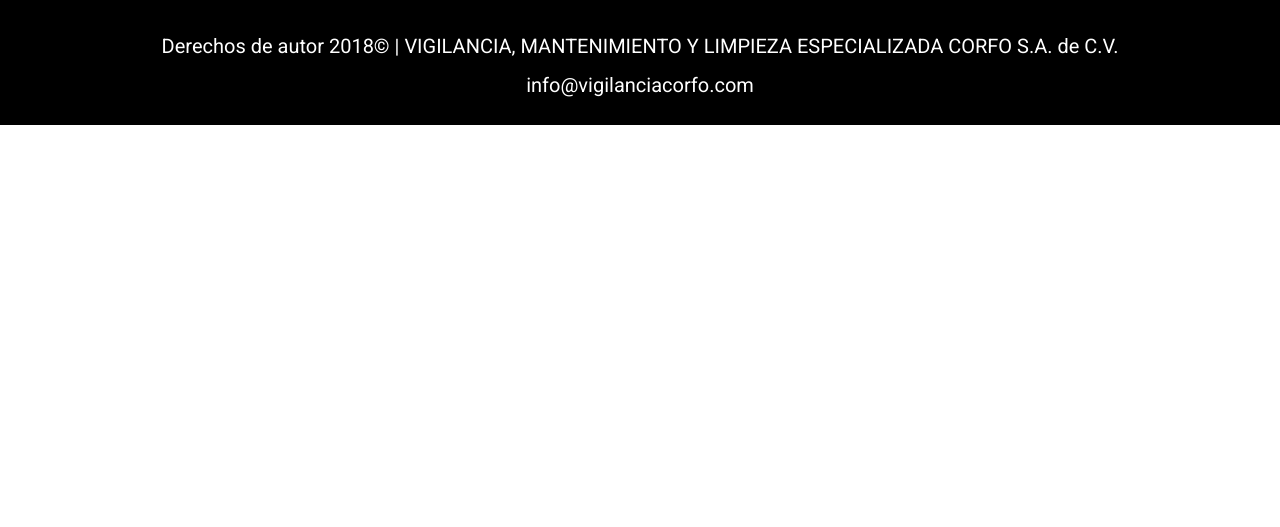
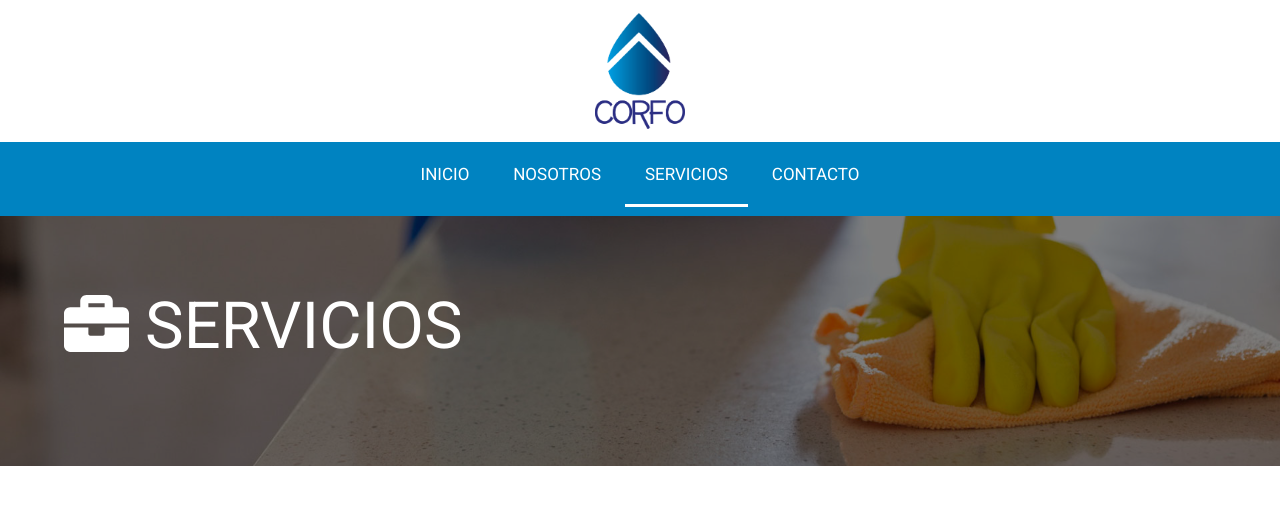
Before and after one commit to esteban1234/corfo, a PHP site: page /vistas/servicios.php in a window 1280 px wide. Shown: the top 527 px of the page. Before the commit the page ends 125 px from the top, so only its background shows below. Run offline with PHP 8.4, Linux system fonts and the light colour scheme; some libraries are stand-ins or nearby versions.

Commit message:
inicio de servicios

```diff
--- a/css/estilos.css
+++ b/css/estilos.css
@@ -233,5 +233,30 @@ footer .textpie2{
   font-size: 18px;
 }
 /*-------------------servicios---------------*/
+.banner3{
+    height: 250px;
+    background: url('../img/serviciosb.jpg') no-repeat;
+    background-size: cover;
+    background-position: center center;
+    background-repeat: no-repeat;
+    background-attachment: fixed;
+    overflow: hidden;
+}
+.fondo3{
+  width: 100%;
+  height: 250px;
+  background-color: rgba(0,0,0,.5);
+  overflow: hidden;
+}
+.banner3 .fondo3 p{
+  /*outline: 2px red solid;*/
+  width: 70%;
+  margin-left: 5%;
+  color: #fff;
+  font-size: 65px;
+  font-family: 'Roboto', sans-serif;
+  /*text-align: center;*/
+  margin-top: 5%;
+}
 
 /*-----------------contacto-----------------*/
--- a/vistas/servicios.php
+++ b/vistas/servicios.php
@@ -1,5 +1,57 @@
 <?php include 'encabezado2.php' ?>
 <body>
+
+	<figure class="logo">
+		<img src="../img/corfo.png" alt="Corfo" class="img-responsive">
+	</figure>
+
+	<div class="menu">
+		<nav>
+			<ul>
+				<a class="select" href="../index.php">INICIO</a>
+				<a class="select" href="nosotros.php">NOSOTROS</a>
+				<a class="select" id="selector" href="servicios.php">SERVICIOS</a>
+				<a class="select" href="contacto.php">CONTACTO</a>
+			</ul>
+		</nav>
+	</div>
+
+	<div class="banner3">
+		<div class="fondo3">
+			<p><i class="fas fa-briefcase"></i> SERVICIOS</p>
+		</div>
+	</div>
+
+	<div class="section" style="padding: 5% 0%;">
+      <div class="container">
+        <div class="row">
+          <div class="col-md-4">
+            <img src="http://pingendo.github.io/pingendo-bootstrap/assets/placeholder.png"
+            class="img-responsive">
+            <h2>A Title</h2>
+            <p>Lorem ipsum dolor sit amet, consectetur adipisici elit,
+              <br>sed eiusmod tempor incidunt ut labore et dolore magna aliqua.
+              <br>Ut enim ad minim veniam, quis nostrud</p>
+          </div>
+          <div class="col-md-4">
+            <img src="http://pingendo.github.io/pingendo-bootstrap/assets/placeholder.png"
+            class="img-responsive">
+            <h2>A title</h2>
+            <p>Lorem ipsum dolor sit amet, consectetur adipisici elit,
+              <br>sed eiusmod tempor incidunt ut labore et dolore magna aliqua.
+              <br>Ut enim ad minim veniam, quis nostrud</p>
+          </div>
+          <div class="col-md-4">
+            <img src="http://pingendo.github.io/pingendo-bootstrap/assets/placeholder.png"
+            class="img-responsive">
+            <h2>A title</h2>
+            <p>Lorem ipsum dolor sit amet, consectetur adipisici elit,
+              <br>sed eiusmod tempor incidunt ut labore et dolore magna aliqua.
+              <br>Ut enim ad minim veniam, quis nostrud</p>
+          </div>
+        </div>
+      </div>
+    </div>
 
 
 <?php include 'pie.php' ?>
```
Also changed, not shown: vistas/nosotros.php (+47 -0 lines), img/serviciosb.jpg (added).
